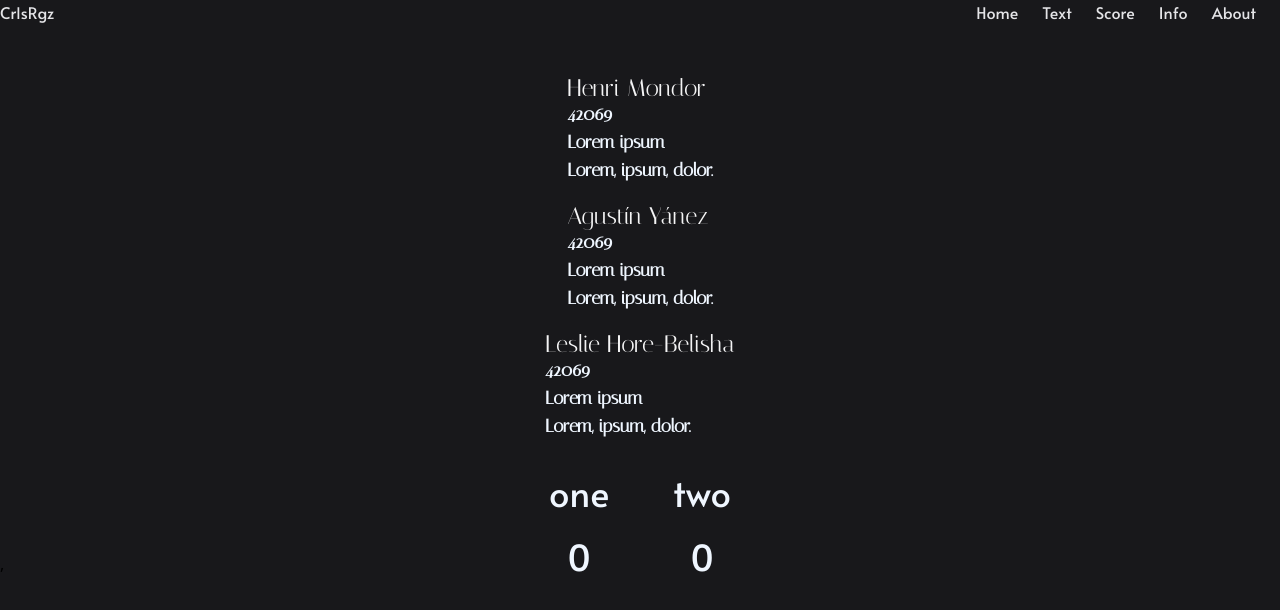
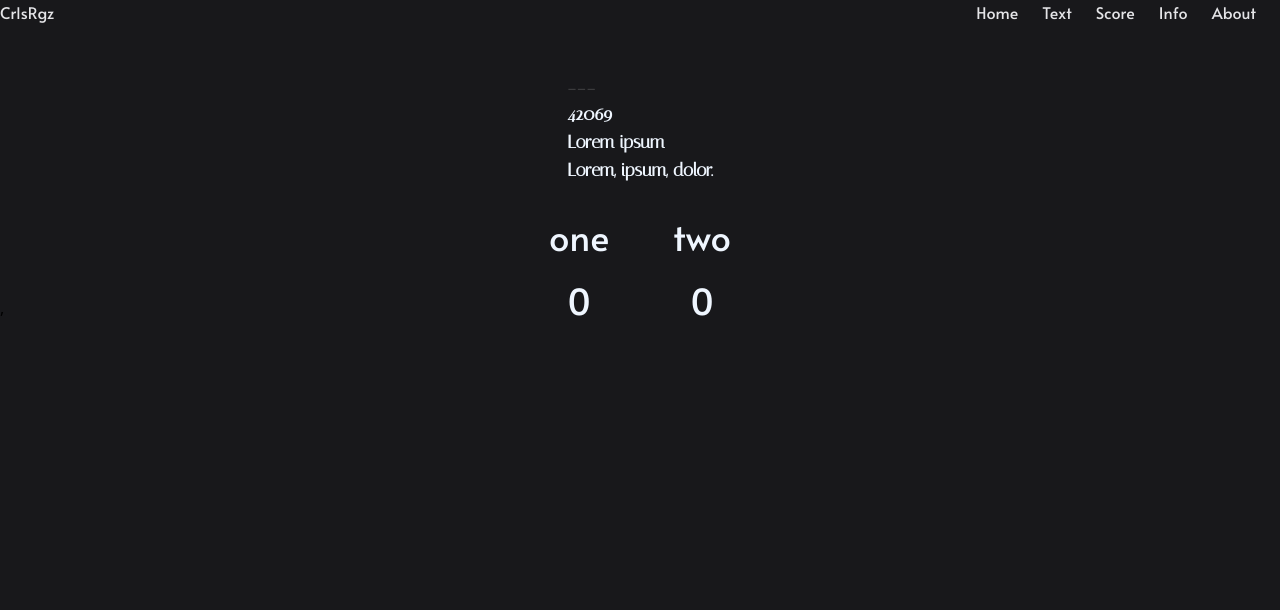
Before and after one commit to crlsrgz/Quiz-ES, a React (Vite) app: page /score in a window 1280 px wide. Shown: the top 610 px of the page. Built offline with nearby package versions, Linux system fonts and the light colour scheme; some icons are missing.

Commit message:
func: loading info in bio page, depending on question

```diff
--- a/src/App.jsx
+++ b/src/App.jsx
@@ -16,6 +16,7 @@ import "./data/names";
 import MainScoreContext from "./components/context.MainScore";
 import TriesLeftContext from "./components/context.triesLeft";
 import GamesPlayedContext from "./components/context.GamesPlayed";
+import AuthorsInfoContext from "./components/context.AuthorsInfo";
 
 export default function App() {
   // const [displayQuizContainer, setDisplayQuizContainer] = useState("flex");
@@ -43,12 +44,19 @@ export default function App() {
   const mainScore = useState(JSON.parse(localStorage["user"])["score"]);
   const triesLeft = useState(JSON.parse(localStorage["user"])["tries"]);
   const gamesPlayed = useState(JSON.parse(localStorage["user"])["gamesPlayed"]);
+  const autorsInfo = useState({
+    empty: { name: "---" },
+    0: { name: "Henri Mondor" },
+    1: { name: "Agustín Yañez" },
+    2: { name: "Leslie Hore-Belisha" },
+  });
 
   return (
     <>
       <MainScoreContext.Provider value={mainScore}>
         <GamesPlayedContext.Provider value={gamesPlayed}>
           <TriesLeftContext.Provider value={triesLeft}>
+            <AuthorsInfoContext.Provider value={autorsInfo}>
               <BrowserRouter>
                 <Navigation />
                 {/* <Connection /> */}
@@ -63,6 +71,7 @@ export default function App() {
                   </Routes>
                 </div>
               </BrowserRouter>
+            </AuthorsInfoContext.Provider>
           </TriesLeftContext.Provider>
         </GamesPlayedContext.Provider>
       </MainScoreContext.Provider>
--- /dev/null
+++ b/src/components/context.AuthorsInfo.jsx
@@ -0,0 +1,4 @@
+import { createContext } from "react";
+
+const AuthorsInfoContext = createContext();
+export default AuthorsInfoContext;
--- a/src/components/section.bioScore.component.jsx
+++ b/src/components/section.bioScore.component.jsx
@@ -1,13 +1,26 @@
-import React, { useContext, useEffect } from "react";
+import React, { useContext, useEffect, useState } from "react";
 import { Icon } from "@iconify/react";
 import MainScoreContext from "./context.MainScore";
+import GamesPlayedContext from "./context.GamesPlayed";
+import AuthorsInfoContext from "./context.AuthorsInfo";
 
 export default function BioScore(props) {
   /*:: CONTEXT TESTING ::*/
 
   const [mainScore, setMainScore] = useContext(MainScoreContext);
+  const [gamesPlayed, setGamesPlayed] = useContext(GamesPlayedContext);
+  const [authorsInfo, setAuthorsInfo] = useContext(AuthorsInfoContext);
 
-  console.log(` Main Score: ${mainScore}`);
+  const [authorsInfoIndex, setAuthorInfoIndex] = useState("empty");
+
+  useEffect(() => {
+    let tempIndex = gamesPlayed === 0 ? "empty" : gamesPlayed - 1;
+    setAuthorInfoIndex(tempIndex);
+  }, [gamesPlayed]);
+
+  console.log(
+    ` Main Score: ${mainScore} / Author ${authorsInfo[authorsInfoIndex]["name"]}`,
+  );
 
   /*:: CONTEXT TESTING ::*/
 
@@ -36,23 +49,7 @@ export default function BioScore(props) {
         </h3>
       </div> */}
       <div className="mx-auto mt-8 flex flex-col justify-start text-left font-besley text-xl text-zinc-100">
-        <h1 className="text-2xl">Henri Mondor</h1>
-        <h2 className="-mt-1 text-lg font-semibold text-blue-50">42069</h2>
-        <h2 className="text-lg font-semibold text-blue-50">Lorem ipsum</h2>
-        <h3 className="text-lg font-semibold text-blue-50">
-          Lorem, ipsum, dolor.
-        </h3>
-      </div>
-      <div className="mx-auto mt-4 flex flex-col justify-start text-left font-besley text-xl text-zinc-100">
-        <h1 className="text-2xl">Agustín Yánez</h1>
-        <h2 className="-mt-1 text-lg font-semibold text-blue-50">42069</h2>
-        <h2 className="text-lg font-semibold text-blue-50">Lorem ipsum</h2>
-        <h3 className="text-lg font-semibold text-blue-50">
-          Lorem, ipsum, dolor.
-        </h3>
-      </div>
-      <div className="mx-auto mt-4 flex flex-col justify-start text-left font-besley text-xl text-zinc-100">
-        <h1 className="text-2xl">Leslie Hore-Belisha</h1>
+        <h1 className="text-2xl">{authorsInfo[authorsInfoIndex]["name"]}</h1>
         <h2 className="-mt-1 text-lg font-semibold text-blue-50">42069</h2>
         <h2 className="text-lg font-semibold text-blue-50">Lorem ipsum</h2>
         <h3 className="text-lg font-semibold text-blue-50">
--- a/src/components/section.text.component.jsx
+++ b/src/components/section.text.component.jsx
@@ -9,6 +9,7 @@ import MainScoreContext from "./context.MainScore";
 import TriesLeftContext from "./context.triesLeft";
 import GamesPlayedContext from "./context.GamesPlayed";
 import HeartCounter from "./element.heartCounter.component";
+import AuthorsInfoContext from "./context.AuthorsInfo";
 
 export default function SectionText(props) {
   /* ::::::::: Connection ::::::::: */
@@ -20,6 +21,7 @@ export default function SectionText(props) {
   const [gamesPlayed, setGamesPlayed] = useContext(GamesPlayedContext);
   const [mainScore, setMainScore] = useContext(MainScoreContext);
   const [triesLeft, setTriesLeft] = useContext(TriesLeftContext);
+  const [authorsInfo, setAuthorsInfo] = useContext(AuthorsInfoContext);
 
   // eslint-disable-next-line react-hooks/exhaustive-deps
   let quoteData = {
```
Lines whose indentation alone changed are shown as unchanged.
